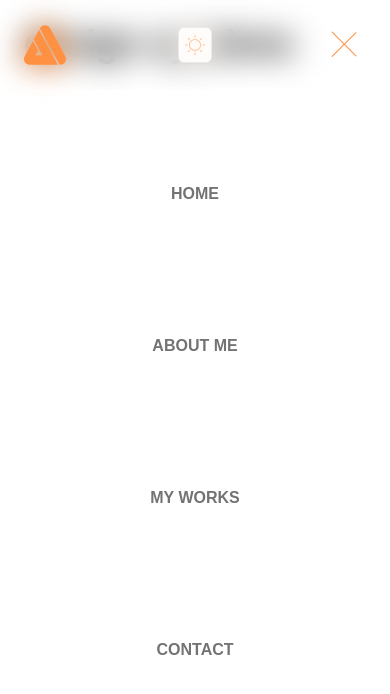
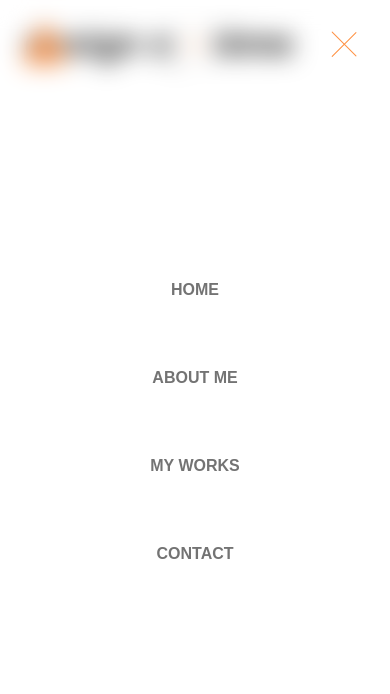
Before and after one commit to Alexander-Fejari/portfolio, a React (Vite) app: page /design in a window 390 px wide. Both pictures are taken after a click on the icon 345 px from the left and 45 px from the top of the page. Shown: the top 694 px of the page. Built offline with nearby package versions, Linux system fonts and the light colour scheme.

Commit message:
mobile done wip on desktop hover

```diff
--- a/src/components/Layout.tsx
+++ b/src/components/Layout.tsx
@@ -1,21 +1,31 @@
-// Layout.tsx
-import {ReactNode} from "react";
+import { ReactNode, useState, useEffect } from "react";
 import NavBar from "@/components/ui/NavBar";
+import { useToggle } from '@/hooks/useToggle'; // Importez le hook useToggle
 
 interface LayoutProps {
     children: ReactNode;
 }
 
-const Layout = ({children}: LayoutProps) => {
+const Layout = ({ children }: LayoutProps) => {
+    const { isActive: toggleIsActive, toggleMenu } = useToggle(); // Utilisez le hook useToggle
+
+    // Utilisez un état local pour gérer l'état du menu dans le Layout
+    const [isActive, setIsActive] = useState(toggleIsActive);
+
+    // Utilisez useEffect pour synchroniser l'état local avec l'état du menu
+    useEffect(() => {
+        setIsActive(toggleIsActive);
+    }, [toggleIsActive]);
+
     return (
         <>
-            <section className='w-full h-dvh'>
+            <section className={`w-full h-dvh`}>
                 <header
                     className={
-                        "min-h-20 max-h-28 p-6 w-full fixed top-0 left-0 backdrop-blur-lg"
+                        `min-h-20 max-h-28 p-6 w-full fixed top-0 left-0 flex flex-row items-center transition-all linear duration-75 delay-100 ${isActive ? '' : 'backdrop-blur-md'}`
                     }
                 >
-                    <NavBar/>
+                    <NavBar isActive={isActive} toggleMenu={toggleMenu} /> {/* Passez isActive et toggleMenu au composant NavBar */}
                 </header>
                 <main className={' p-6'}>
                     {children}
--- a/src/components/mode-toggle.tsx
+++ b/src/components/mode-toggle.tsx
@@ -9,7 +9,7 @@ export function ModeToggle() {
     return (
         <DropdownMenu>
             <DropdownMenuTrigger asChild>
-                <Button variant="outline">
+                <Button className={'w-full h-full'} variant="outline">
                     <CiLight
                         className="absolute fill-primary h-[1.5rem] w-[1.5rem] rotate-0 scale-100 transition-all dark:-rotate-90 dark:scale-0"/>
                     <CiDark
@@ -17,7 +17,7 @@ export function ModeToggle() {
                     <span className="sr-only">Toggle theme</span>
                 </Button>
             </DropdownMenuTrigger>
-            <DropdownMenuContent align={'center'} >
+            <DropdownMenuContent align={'center'}>
                 <DropdownMenuItem onClick={() => setTheme("light")}>
                     <CiLight className={'fill-primary h-[1.5rem] w-[1.5rem]'}></CiLight>
                 </DropdownMenuItem>
--- a/src/components/ui/NavBar.tsx
+++ b/src/components/ui/NavBar.tsx
@@ -1,13 +1,17 @@
-// NavBar.tsx
-import React, {useEffect} from 'react';
+import React, {useEffect, useRef} from 'react';
 import Logo from "@/components/ui/Logo";
 import {ModeToggle} from "@/components/mode-toggle";
 import NavBarLinks from "@/components/ui/NavBarLinks";
 import {NavItem} from '@/types/types';
 import MenuIcon from "@/components/ui/MenuIcon";
-import {useToggle} from '@/hooks/useToggle';
+import gsap from "gsap";
 
-const NavBar = () => {
+interface NavBarProps {
+    isActive: boolean;
+    toggleMenu: () => void;
+}
+
+const NavBar = ({isActive, toggleMenu}: NavBarProps) => {
     const navItems: NavItem[] = [
         {path: '/', label: 'Home'},
         {path: '/about', label: 'About me'},
@@ -15,15 +19,38 @@ const NavBar = () => {
         {path: '/contact', label: 'Contact'},
     ];
 
-    // Utilisation de votre hook useToggle pour gérer l'état d'ouverture/fermeture du menu
-    const {isActive, toggleMenu} = useToggle();
+    const containerRef = useRef<HTMLDivElement | null>(null);
 
     useEffect(() => {
-        // Empêcher le défilement de la page lorsque le menu est ouvert
+        const tl = gsap.timeline({defaults: {ease: "power2.inOut"}});
+
         if (isActive) {
-            document.body.style.overflow = 'hidden';
+            tl.to(containerRef.current, {height: '100dvh', duration: 0.5, ease: 'power2.inOut'})
+                .to(containerRef.current, {
+                    backdropFilter: 'blur(12px)',
+                    backgroundColor: 'rgba(255, 255, 255, 0.1)',
+                    duration: 0.5,
+                    ease: 'power2.inOut'
+                }, '-=0.5')
+                .to(containerRef.current, {opacity: 1, duration: 0.5, ease: 'power2.inOut'}, '-=0.5');
         } else {
-            document.body.style.overflow = '';
+            tl.to(containerRef.current, {
+                opacity: 0,
+                duration: 0.5,
+                ease: 'power2.inOut'
+            })
+                .to(containerRef.current, {
+                    height: 0,
+                    duration: 0.5,
+                    ease: 'power2.inOut'
+                    }, '-=0.5'
+                )
+                .to(containerRef.current, {
+                    backdropFilter: 'blur(0)',
+                    backgroundColor: 'transparent',
+                    duration: 0.5,
+                    ease: 'power2.inOut'
+                }, '-=0.5');
         }
     }, [isActive]);
 
@@ -33,28 +60,33 @@ const NavBar = () => {
                 <section className={'md:w-1/2 md:flex md:justify-start'}>
                     <Logo size={42}/>
                 </section>
-                <section className={'md:hidden'}>
+                <section className={'w-10 h-10 md:hidden'}>
                     <ModeToggle/>
                 </section>
                 {/* desktop */}
-                <section className={'md:w-1/2 hidden md:flex md:justify-end md:items-center md:gap-8'}>
-                    <section className={'w-auto md:flex md:justify-center'}>
-                        <NavBarLinks links={navItems}/>
+                <section className={'hidden md:w-1/2 md:flex md:justify-end md:items-center gap-16'}>
+                    <section className={'h-10 md:flex md:justify-center'}>
+                        <NavBarLinks isActive={isActive} toggleMenu={toggleMenu} links={navItems}/>
                     </section>
-                    <section className={'w-auto md:flex md:justify-center'}>
-                    <ModeToggle/>
-                </section>
+                    <section className={'w-10 h-10 md:flex md:justify-center md:items-center'}>
+                        <ModeToggle/>
+                    </section>
                 </section>
                 {/*Mobile*/}
                 <section className={'relative md:hidden'}>
                     {/* Passage de toggleMenu à MenuIcon */}
-                    <MenuIcon className={`${isActive ? 'relative z-20' : 'block'}`} size={42} toggleMenu={toggleMenu}
-                              isActive={isActive}/>
+                    <MenuIcon className={`${isActive ? 'relative z-20' : 'block'}`}
+                              size={42}
+                              toggleMenu={toggleMenu}
+                              isActive={isActive}
+                    />
                     {/* Affichage conditionnel des NavBarLinks basé sur isActive */}
                     <section
-                        className={`fixed w-full top-0 left-0 z-10 transition-all ease-in-out delay-300 duration-500 ${isActive ? 'h-dvh bg-opacity-50 backdrop-blur-lg' : 'h-0 bg-transparent backdrop-blur-0'}`}>
+                        ref={containerRef}
+                        className={`fixed w-full top-0 left-0 z-10 transition-all`}
+                    >
                         {isActive && (
-                            <NavBarLinks links={navItems}/>
+                            <NavBarLinks isActive={isActive} toggleMenu={toggleMenu} links={navItems}/>
                         )}
                     </section>
                 </section>
--- a/src/components/ui/NavBarLinks.tsx
+++ b/src/components/ui/NavBarLinks.tsx
@@ -7,6 +7,8 @@ import {useGSAP} from "@gsap/react";
 
 interface Props {
     links: NavItem[];
+    isActive: boolean; // Ajoutez isActive ici
+    toggleMenu: () => void; // Ajoutez toggleMenu ici
     className?: string;
 }
 
@@ -18,17 +20,19 @@ const NavbarLinks = ({links, className}: Props) => {
         gsap.to('.navLink', {
             opacity: 1,
             stagger: -0.3,
-            duration: 0.5,
-            delay: 0.6
+            duration: 0.6,
+            delay: 0.7
         });
     }, {scope: containerRef});
 
     // Animation hover on desktop
-
+/*    useGSAP(() => {
+        gsap?
+    },{scope:containerRef})*/
 
     return (
         <ul ref={containerRef}
-            className={`${className} h-dvh w-full flex flex-col justify-center items-center gap-32 md:h-fit md:w-fit md:flex-row md:justify-end md:gap-4`}>
+            className={`${className} h-full w-full flex flex-col justify-center items-center gap-16 md:h-10 md:w-fit md:flex-row md:justify-end md:gap-4`}>
             {links.map((link, index) => (
                 <li key={index}>
                     <NavLink className={'navLink text-border uppercase opacity-0 font-bold text-muted-foreground'}
```
